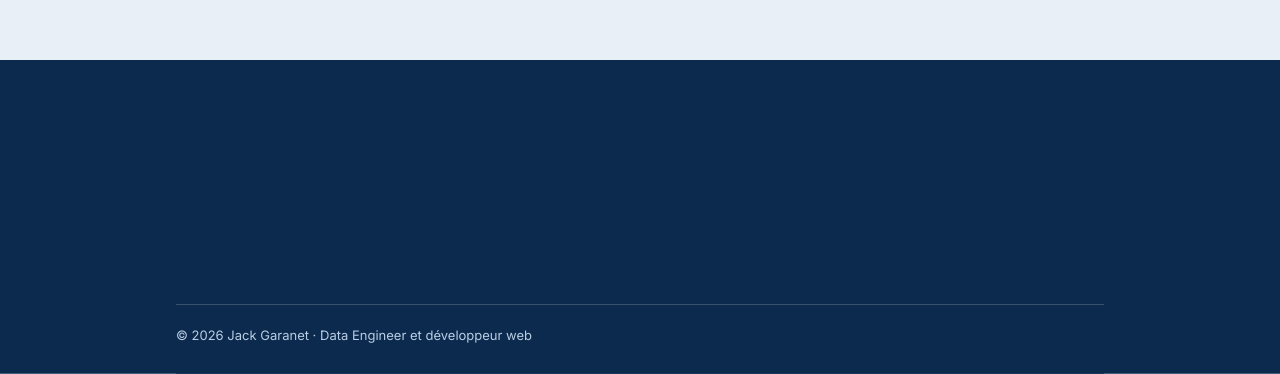
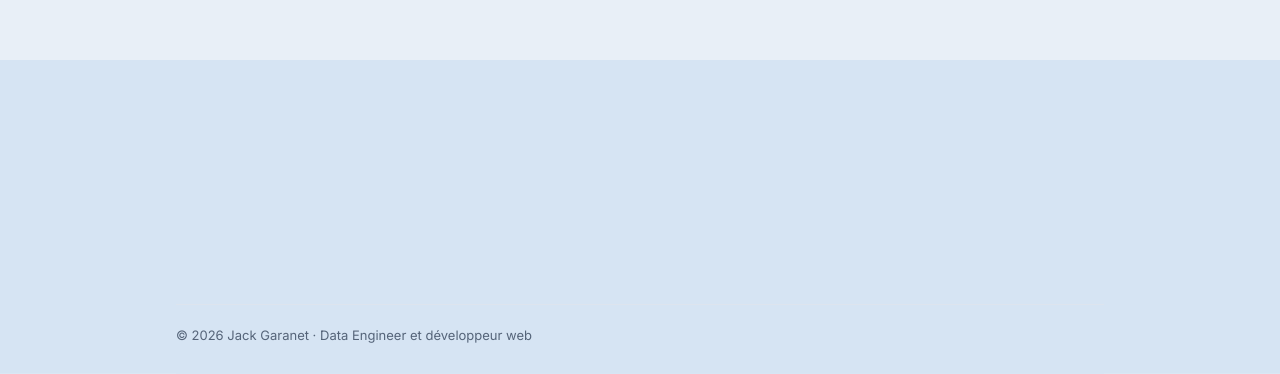
Before and after one commit to Jack-coder-lang/jack-coder-lang.github.io, a plain HTML site: page index.html in a window 1280 px wide. Shown: the part 4560-4934 px from the top of the page. Drawn offline with Linux system fonts and the light colour scheme.

Commit message:
Contact et pied de page plus clairs
Co-Authored-By: Claude Opus 5.5 <noreply@anthropic.com>

```diff
--- a/index.html
+++ b/index.html
@@ -44,12 +44,13 @@
   }
 
   /* Zones en bandeau marine : on redéfinit les jetons localement, tout le contenu suit */
-  nav, .hero, #contact, footer {
+  nav, .hero {
     --fg: #ffffff; --muted: #b9cde4; --surface: rgba(255, 255, 255, .07); --line: rgba(255, 255, 255, .18);
     --accent: #9fd0f5; --accent-2: #9fd0f5; --chip: rgba(255, 255, 255, .1);
   }
   nav, .hero { --bg: var(--band); background: var(--band); box-shadow: 0 0 0 100vmax var(--band); clip-path: inset(0 -100vmax); }
-  #contact, footer { --bg: var(--band-2); background: var(--band-2); box-shadow: 0 0 0 100vmax var(--band-2); clip-path: inset(0 -100vmax); }
+  #contact, footer { background: var(--tint); box-shadow: 0 0 0 100vmax var(--tint); clip-path: inset(0 -100vmax); }
+  #contact .item { box-shadow: 0 2px 10px rgba(15, 52, 96, .06); }
   #competences { margin-top: 48px; padding-block: 48px; background: var(--tint); box-shadow: 0 0 0 100vmax var(--tint); clip-path: inset(0 -100vmax); }
   #contact { margin-top: 56px; padding-block: 48px 32px; }
   footer { margin-top: 0 !important; border-top: 1px solid var(--line) !important; padding-block: 20px 28px; }
```
